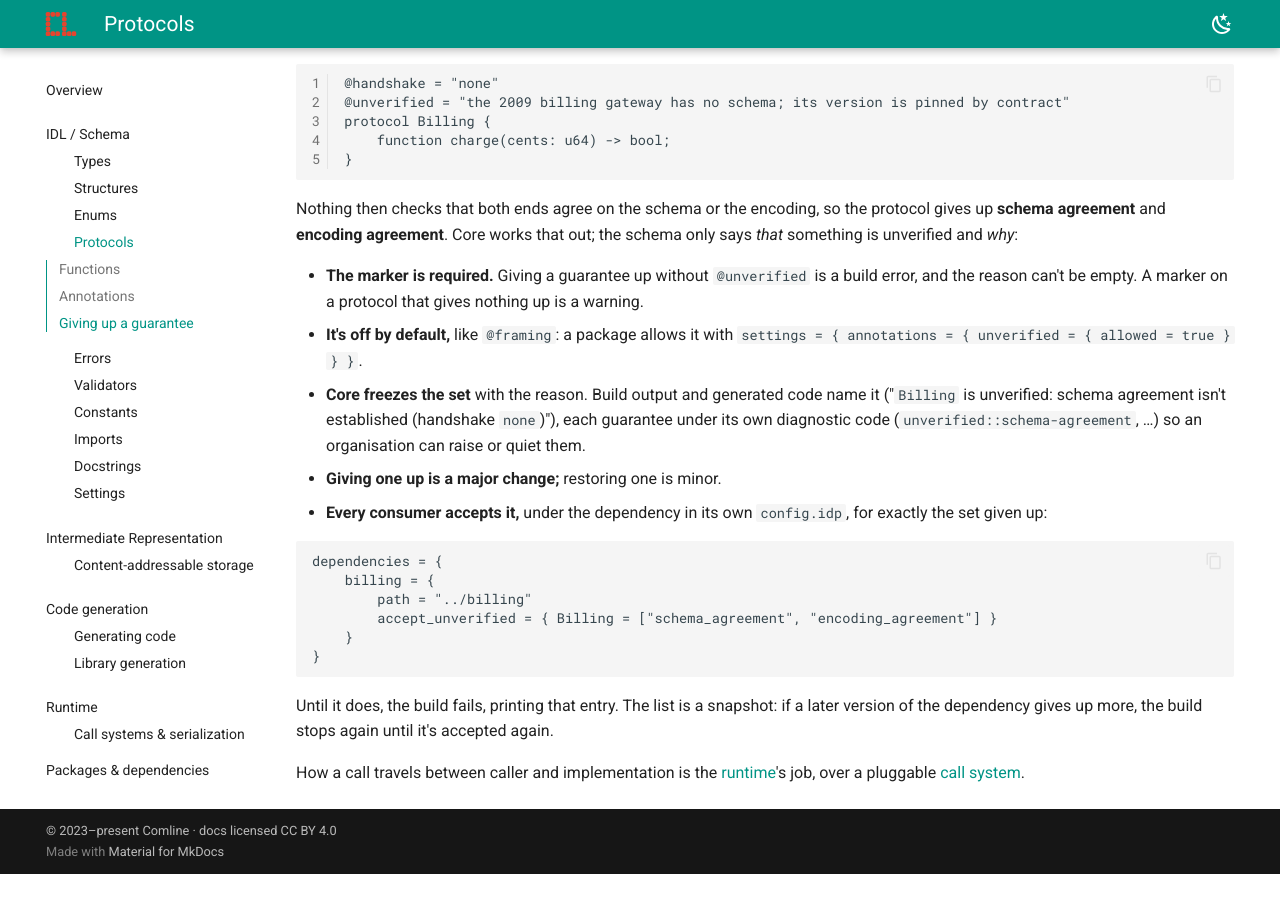
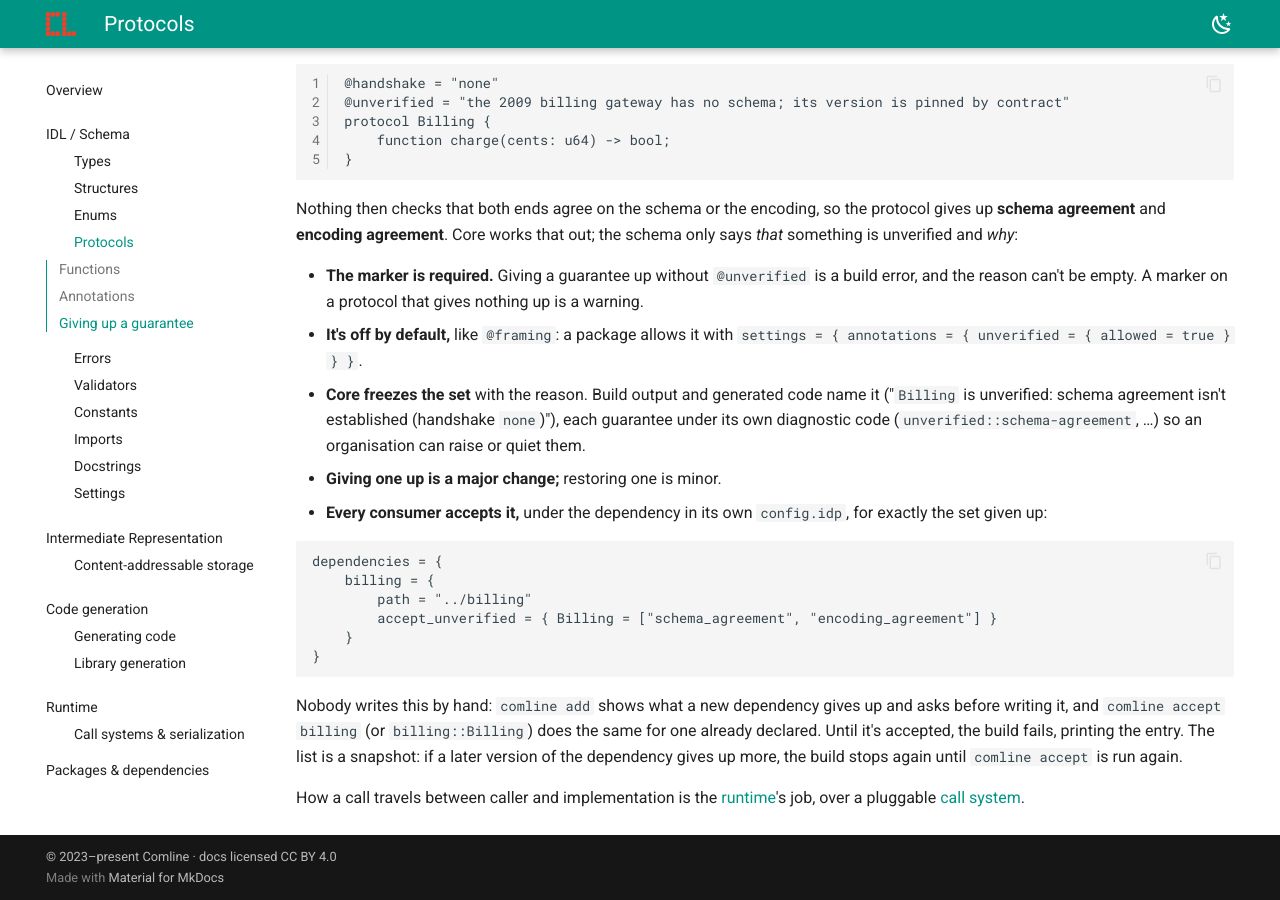
Before and after one commit to ComlineProject/docs, an MkDocs documentation site: the page built from docs/docs/guide/idl/protocol.md, in a window 1280 px wide and 900 px high, scrolled down 1438 px. Built offline with MkDocs 1.6.1 and Material for MkDocs 9.7.7, drawn with Linux system fonts in a browser that asks for light colours; the version menu is left out; before the commit the page ends 2312 px from its top, so only the background shows below that.

Commit message:
docs: comline accept, and comline add asking about @unverified protocols

````diff
--- a/docs/docs/guide/idl/protocol.md
+++ b/docs/docs/guide/idl/protocol.md
@@ -103,9 +103,12 @@ that out; the schema only says *that* something is unverified and *why*:
   }
   ```
 
-  Until it does, the build fails, printing that entry. The list is a snapshot:
-  if a later version of the dependency gives up more, the build stops again
-  until it's accepted again.
+  Nobody writes this by hand: `comline add` shows what a new dependency gives
+  up and asks before writing it, and `comline accept billing` (or
+  `billing::Billing`) does the same for one already declared. Until it's
+  accepted, the build fails, printing the entry. The list is a snapshot: if a
+  later version of the dependency gives up more, the build stops again until
+  `comline accept` is run again.
 
 How a call travels between caller and implementation is the
 [runtime](../runtime/index.md)'s job, over a pluggable
````
Also changed, not shown: docs/docs/proposals/extensibility.md (+4 -3 lines), docs/docs/reference/cli.md (+3 -2 lines).
